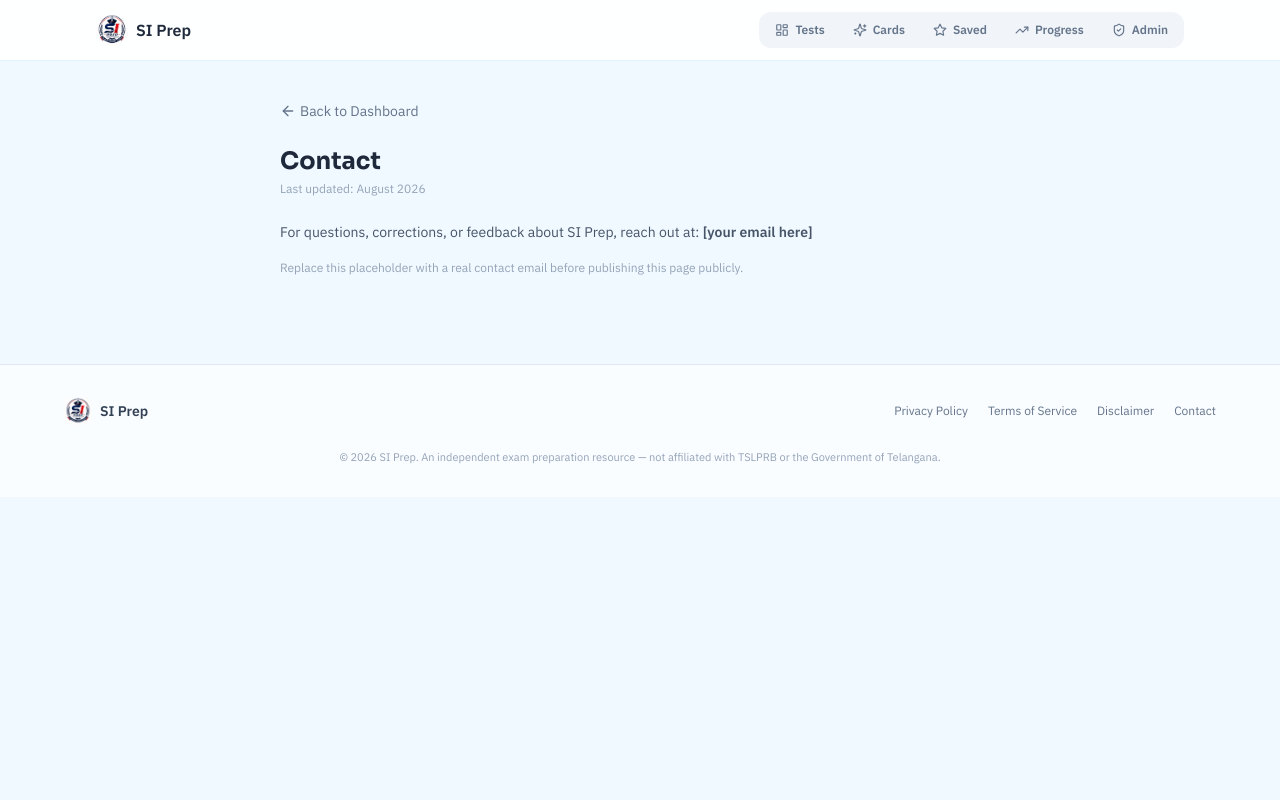
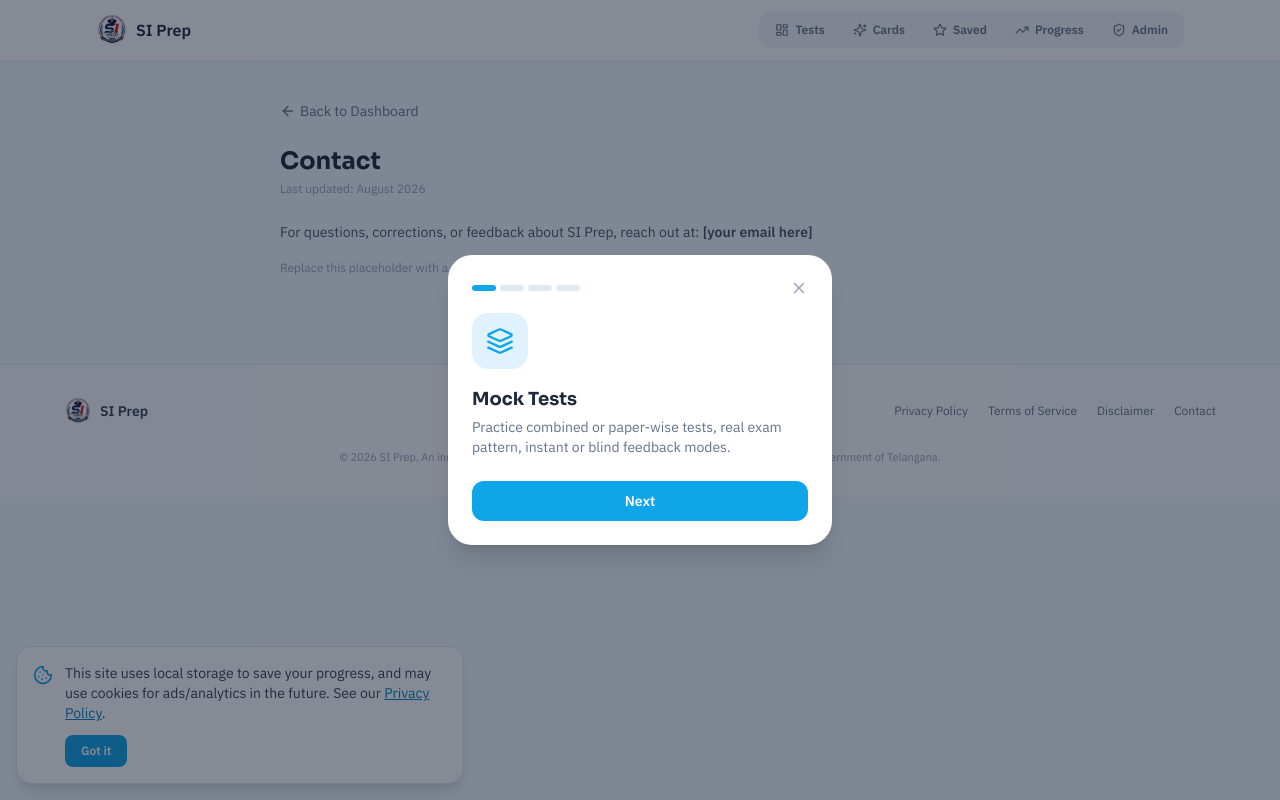
Before and after one commit to mohammedbasithqureshi/si-prep, a React (Vite) app: page /contact in a window 1280 px wide. Built offline with nearby package versions, Linux system fonts and the light colour scheme.

Commit message:
Wire up onboarding flow in App.tsx

```diff
--- a/src/App.tsx
+++ b/src/App.tsx
@@ -11,12 +11,14 @@ import Bookmarks from "./components/Bookmarks";
 import { startReminderWatcher } from "./lib/notifications";
 import ProgressPage from "./components/Progress";
 import Syllabus from "./components/Syllabus";
-import Notes from "./components/Notes"
+import Notes from "./components/Notes";
 import Footer from "./components/Footer";
 import PrivacyPolicy from "./components/legal/PrivacyPolicy";
 import TermsOfService from "./components/legal/TermsOfService";
 import Disclaimer from "./components/legal/Disclaimer";
 import Contact from "./components/legal/Contact";
+import CookieConsent from "./components/CookieConsent";
+import Onboarding from "./components/Onboarding";
 
 export default function App() {
   const location = useLocation();
@@ -48,6 +50,8 @@ export default function App() {
           </Routes>
         </div>
         {!hideNav && <Footer />}
+        <CookieConsent />
+        <Onboarding />
       </div>
     </AppProvider>
   );
--- /dev/null
+++ b/src/components/CookieConsent.tsx
@@ -0,0 +1,36 @@
+import React, { useState, useEffect } from "react";
+import { Link } from "react-router-dom";
+import { Cookie } from "lucide-react";
+
+export default function CookieConsent() {
+  const [visible, setVisible] = useState(false);
+
+  useEffect(() => {
+    const consent = localStorage.getItem("siprep_cookie_consent");
+    if (!consent) setVisible(true);
+  }, []);
+
+  function accept() {
+    localStorage.setItem("siprep_cookie_consent", "accepted");
+    setVisible(false);
+  }
+
+  if (!visible) return null;
+
+  return (
+    <div className="fixed bottom-0 left-0 right-0 z-50 border-t border-slate-200 bg-white p-4 shadow-lg sm:bottom-4 sm:left-4 sm:right-auto sm:max-w-md sm:rounded-2xl sm:border">
+      <div className="flex items-start gap-3">
+        <Cookie className="mt-0.5 shrink-0 text-sky-500" size={20} />
+        <div>
+          <p className="text-sm text-slate-700">
+            This site uses local storage to save your progress, and may use cookies for ads/analytics in the future.
+            See our <Link to="/privacy-policy" className="text-sky-600 underline">Privacy Policy</Link>.
+          </p>
+          <button onClick={accept} className="mt-3 rounded-lg bg-sky-500 px-4 py-2 text-xs font-bold text-white">
+            Got it
+          </button>
+        </div>
+      </div>
+    </div>
+  );
+}
--- /dev/null
+++ b/src/components/Onboarding.tsx
@@ -0,0 +1,59 @@
+import React, { useState, useEffect } from "react";
+import { X, Layers, Sparkles, TrendingUp, ShieldCheck } from "lucide-react";
+
+const STEPS = [
+  { icon: Layers, title: "Mock Tests", desc: "Practice combined or paper-wise tests, real exam pattern, instant or blind feedback modes." },
+  { icon: Sparkles, title: "Flashcards", desc: "Key concepts plus live current-affairs — star anything important to save it." },
+  { icon: TrendingUp, title: "Progress & Focus Areas", desc: "See your accuracy trends and exactly which topics need the most attention." },
+  { icon: ShieldCheck, title: "Admin Panel", desc: "Add your own notes and questions any time — bulk import supported too." },
+];
+
+export default function Onboarding() {
+  const [visible, setVisible] = useState(false);
+  const [step, setStep] = useState(0);
+
+  useEffect(() => {
+    const seen = localStorage.getItem("siprep_onboarded");
+    if (!seen) setVisible(true);
+  }, []);
+
+  function close() {
+    localStorage.setItem("siprep_onboarded", "true");
+    setVisible(false);
+  }
+
+  if (!visible) return null;
+
+  const current = STEPS[step];
+  const Icon = current.icon;
+
+  return (
+    <div className="fixed inset-0 z-50 flex items-center justify-center bg-slate-900/50 p-4">
+      <div className="w-full max-w-sm rounded-3xl bg-white p-6 shadow-xl">
+        <div className="mb-4 flex items-center justify-between">
+          <div className="flex gap-1">
+            {STEPS.map((_, i) => (
+              <span key={i} className={`h-1.5 w-6 rounded-full ${i === step ? "bg-sky-500" : "bg-slate-200"}`} />
+            ))}
+          </div>
+          <button onClick={close} className="text-slate-400 hover:text-slate-600"><X size={18} /></button>
+        </div>
+        <div className="mb-4 flex h-14 w-14 items-center justify-center rounded-2xl bg-sky-100">
+          <Icon className="text-sky-500" size={28} />
+        </div>
+        <h2 className="mb-1 text-lg font-bold text-slate-800" style={{ fontFamily: "Sora" }}>{current.title}</h2>
+        <p className="mb-6 text-sm text-slate-500">{current.desc}</p>
+        <div className="flex gap-2">
+          {step > 0 && (
+            <button onClick={() => setStep((s) => s - 1)} className="flex-1 rounded-xl border border-slate-200 py-2.5 text-sm font-semibold text-slate-600">Back</button>
+          )}
+          {step < STEPS.length - 1 ? (
+            <button onClick={() => setStep((s) => s + 1)} className="flex-1 rounded-xl bg-sky-500 py-2.5 text-sm font-bold text-white">Next</button>
+          ) : (
+            <button onClick={close} className="flex-1 rounded-xl bg-sky-500 py-2.5 text-sm font-bold text-white">Get Started</button>
+          )}
+        </div>
+      </div>
+    </div>
+  );
+}
```
Also changed, not shown: 1 other file (tests, documents, lock files or other folders). Lines whose indentation alone changed are shown as unchanged.
